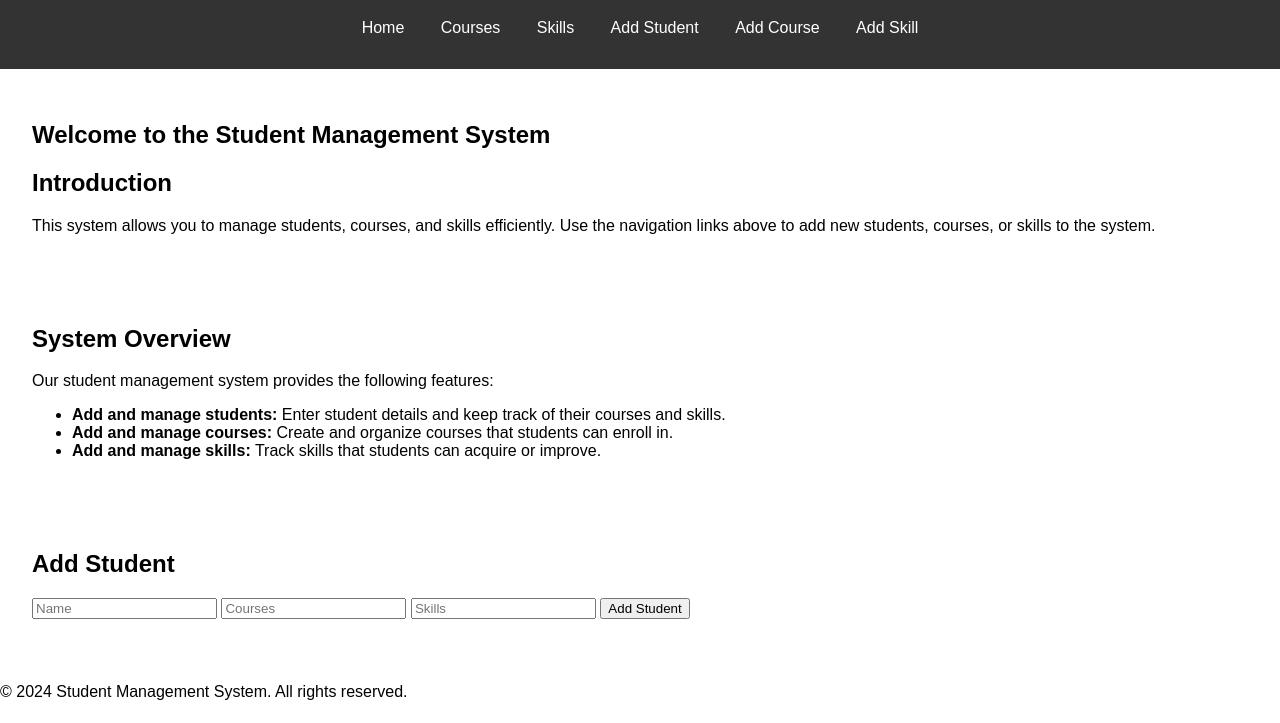
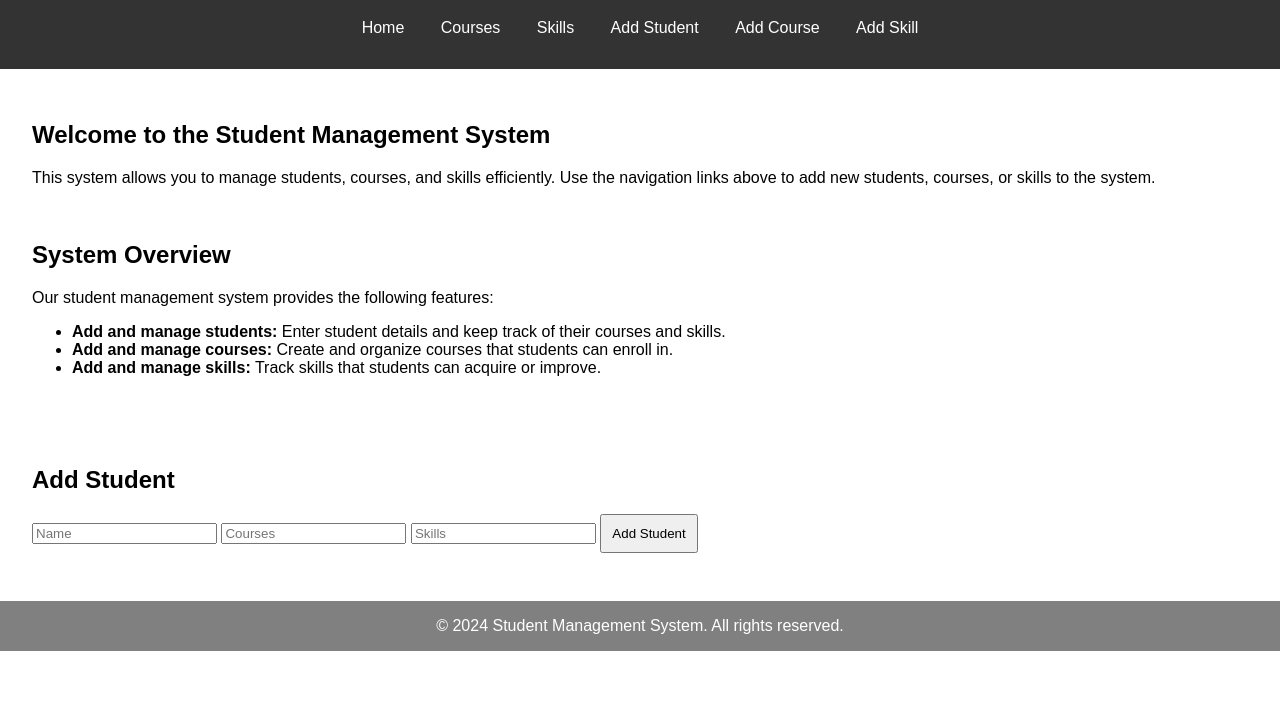
Before and after one commit to rofeeqshittu/student-mgt-system, a website: page index.html in a window 1280 px wide. Shown: the part 77-800 px from the top of the page. Drawn offline with Linux system fonts and the light colour scheme.

Commit message:
few tweaks

```diff
--- a/css/styles.css
+++ b/css/styles.css
@@ -30,3 +30,14 @@ nav ul li a {
 main {
     padding: 2rem;
 }
+button {
+    padding: 10px;
+}
+
+footer {
+    padding: auto;
+    color: white;
+    background-color: gray;
+    align-content: center;
+    text-align: center;
+}
--- a/index.html
+++ b/index.html
@@ -23,11 +23,10 @@
     <main>
         <h2>Welcome to the Student Management System</h2>
         <section id="intro">
-            <h2>Introduction</h2>
             <p>This system allows you to manage students, courses, and skills efficiently. Use the navigation links above to add new students, courses, or skills to the system.</p>
         </section>
 
-        <br><br><br>
+        <br>
         <section id="overview">
             <h2>System Overview</h2>
             <p>Our student management system provides the following features:</p>
```
